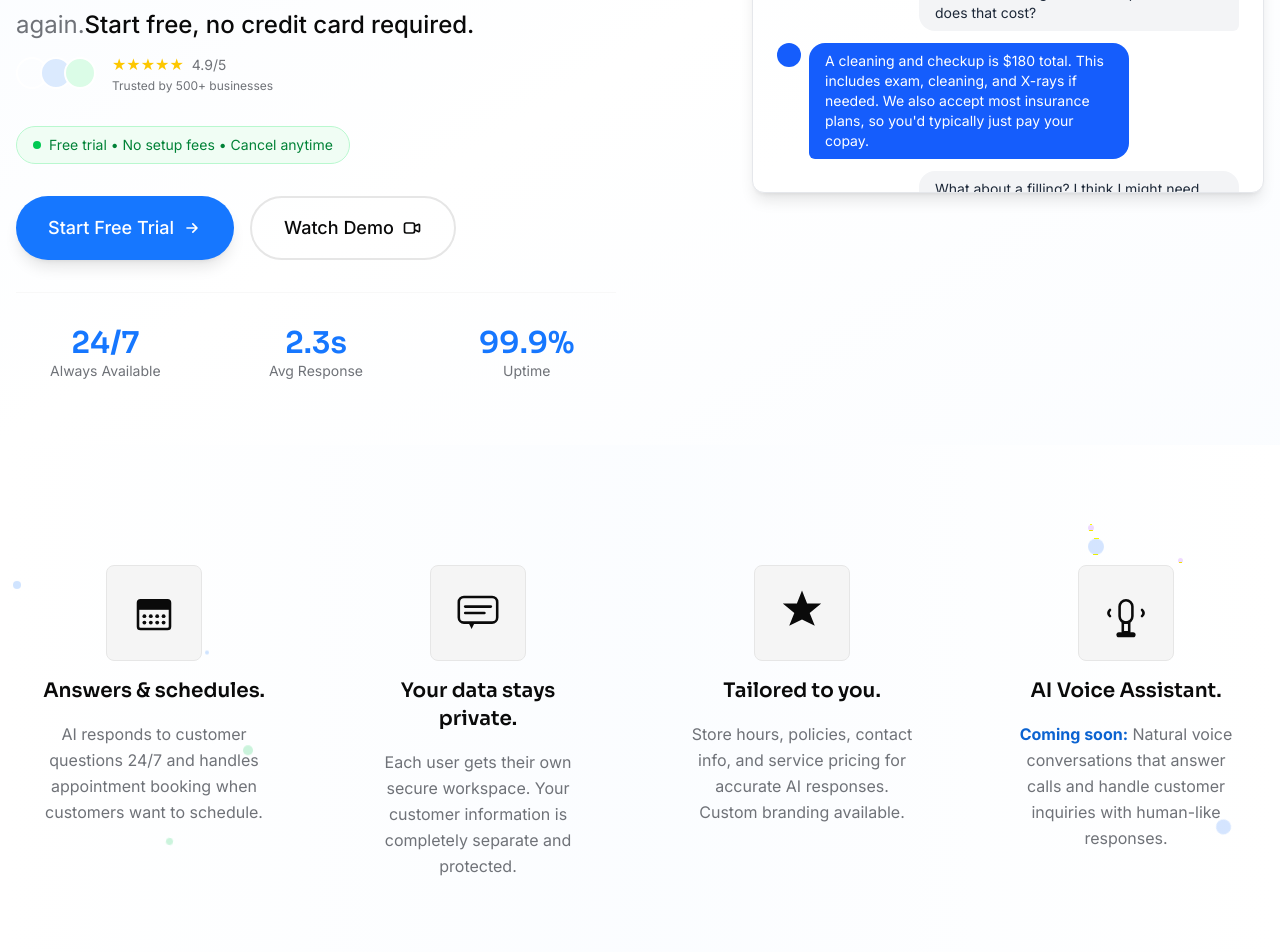
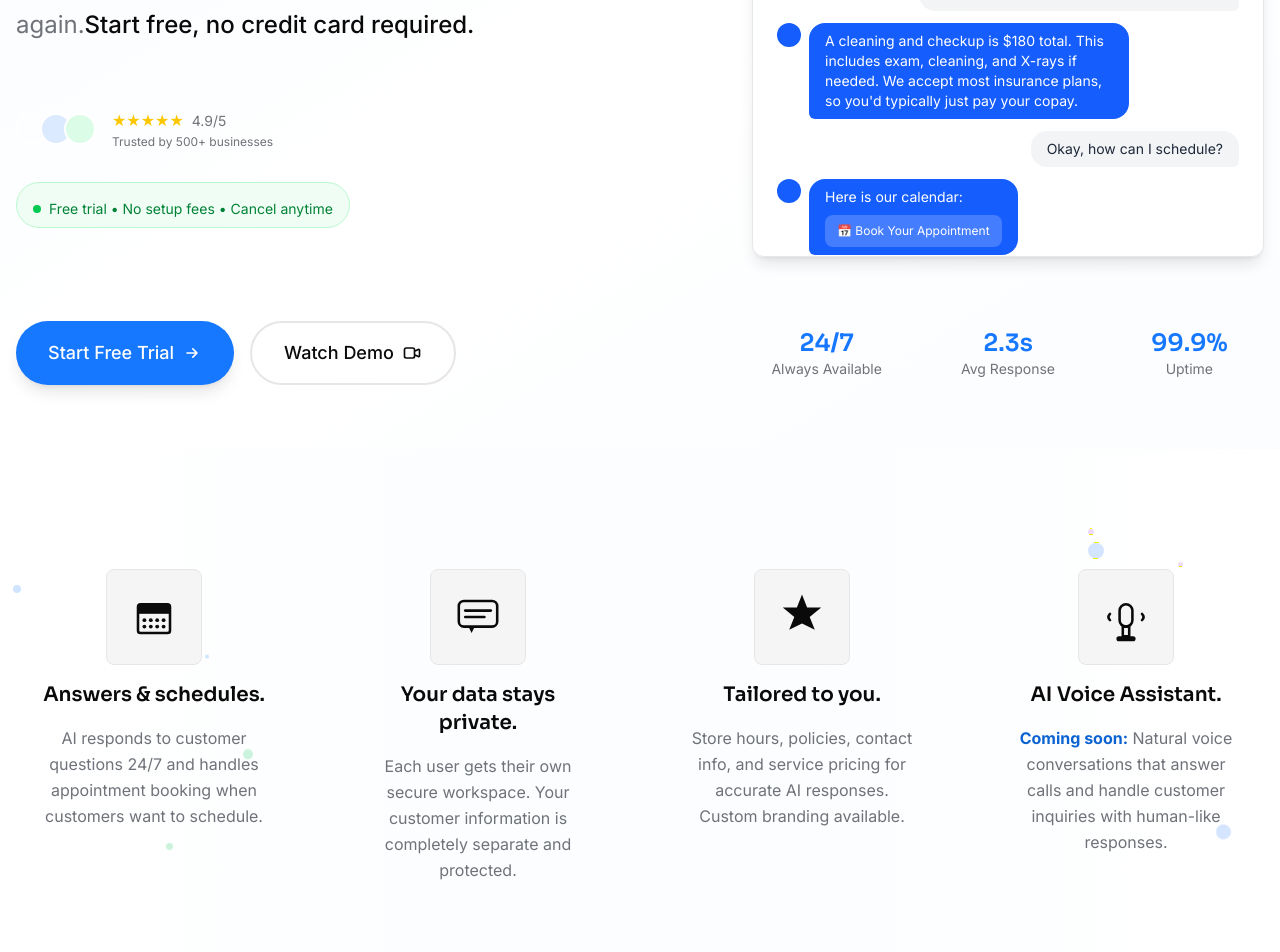
Before and after one commit to cabecaturbo/netiawebsite, a Next.js app: page / in a window 1280 px wide. Shown: the part 400-1352 px from the top of the page. Built offline with nearby package versions, Linux system fonts and the light colour scheme.

Commit message:
Improve hero section layout and chat conversation - expanded chat container, better spacing, simplified calendar button, complete conversation flow

```diff
--- a/components/Hero.tsx
+++ b/components/Hero.tsx
@@ -31,8 +31,10 @@ export const Hero = () => {
                 <span className="text-fg font-medium">Start free, no credit card required.</span>
               </p>
 
-              {/* Social Proof */}
-              <div className="flex items-center space-x-4 animate-fade-in-up animate-stagger-5">
+            </div>
+
+            {/* Social Proof - Moved down with more spacing */}
+            <div className="flex items-center space-x-4 animate-fade-in-up animate-stagger-5 pt-8">
               <div className="flex -space-x-2">
                 <div className="w-8 h-8 bg-primary-100 rounded-full border-2 border-white"></div>
                 <div className="w-8 h-8 bg-blue-100 rounded-full border-2 border-white"></div>
@@ -48,50 +50,11 @@ export const Hero = () => {
                 <p className="text-xs text-muted">Trusted by 500+ businesses</p>
               </div>
             </div>
-            </div>
 
-            {/* Urgency Banner */}
-            <div className="inline-flex items-center px-4 py-2 bg-green-50 border border-green-200 rounded-full text-sm text-green-700 animate-fade-in-up animate-stagger-5">
+            {/* Urgency Banner - Moved down with more spacing */}
+            <div className="inline-flex items-center px-4 py-2 bg-green-50 border border-green-200 rounded-full text-sm text-green-700 animate-fade-in-up animate-stagger-5 pt-4">
               <div className="w-2 h-2 bg-green-500 rounded-full mr-2 animate-pulse"></div>
               Free trial • No setup fees • Cancel anytime
-            </div>
-
-            {/* CTA Buttons */}
-            <div className="flex flex-col sm:flex-row gap-4 animate-fade-in-up animate-stagger-6">
-              <a
-                href="/pricing"
-                className="inline-flex items-center justify-center px-8 py-4 text-lg font-medium text-white bg-primary-500 rounded-full hover:bg-primary-600 transition-all duration-300 hover-lift btn-enhanced group shadow-lg"
-              >
-                <span className="relative z-10">Start Free Trial</span>
-                <svg className="ml-2 w-5 h-5 group-hover:scale-110 transition-transform duration-300" fill="none" stroke="currentColor" viewBox="0 0 24 24">
-                  <path strokeLinecap="round" strokeLinejoin="round" strokeWidth={2} d="M13 7l5 5m0 0l-5 5m5-5H6" />
-                </svg>
-              </a>
-              <a
-                href="/demo"
-                className="inline-flex items-center justify-center px-8 py-4 text-lg font-medium text-fg border-2 border-border rounded-full hover:bg-surface transition-all duration-300 hover-lift btn-enhanced group"
-              >
-                <span className="relative z-10">Watch Demo</span>
-                <svg className="ml-2 w-5 h-5 group-hover:scale-110 transition-transform duration-300" fill="none" stroke="currentColor" viewBox="0 0 24 24">
-                  <path strokeLinecap="round" strokeLinejoin="round" strokeWidth={2} d="M15 10l4.553-2.276A1 1 0 0121 8.618v6.764a1 1 0 01-1.447.894L15 14M5 18h8a2 2 0 002-2V8a2 2 0 00-2-2H5a2 2 0 00-2 2v8a2 2 0 002 2z" />
-                </svg>
-              </a>
-            </div>
-
-            {/* Metrics Section */}
-            <div className="grid grid-cols-3 gap-8 pt-8 border-t border-border/30 animate-fade-in animate-stagger-7">
-              <div className="text-center">
-                <div className="text-3xl font-display font-bold text-primary-500">24/7</div>
-                <div className="text-sm text-muted">Always Available</div>
-              </div>
-              <div className="text-center">
-                <div className="text-3xl font-display font-bold text-primary-500">2.3s</div>
-                <div className="text-sm text-muted">Avg Response</div>
-              </div>
-              <div className="text-center">
-                <div className="text-3xl font-display font-bold text-primary-500">99.9%</div>
-                <div className="text-sm text-muted">Uptime</div>
-              </div>
             </div>
           </div>
 
@@ -105,7 +68,7 @@ export const Hero = () => {
 
               {/* Additional floating balls in margins */}
 
-              <div className="bg-white border border-gray-200 rounded-xl p-6 shadow-lg hover-lift transition-all duration-500 relative overflow-hidden h-[28rem]">
+              <div className="bg-white border border-gray-200 rounded-xl p-6 shadow-lg hover-lift transition-all duration-500 relative overflow-hidden h-[32rem]">
                 {/* Subtle gradient overlay */}
                 <div className="absolute inset-0 bg-gradient-to-br from-primary-50/10 via-transparent to-transparent pointer-events-none"></div>
 
@@ -131,11 +94,11 @@ export const Hero = () => {
                 </div>
 
                 {/* Chat Messages */}
-                <div className="space-y-3 relative z-10 max-h-[24rem] overflow-y-auto">
+                <div className="space-y-3 relative z-10 h-[28rem] overflow-hidden">
                   {/* Customer Message */}
                   <div className="flex justify-end">
                     <div className="bg-gray-100 rounded-2xl rounded-br-md px-4 py-2 max-w-xs hover:bg-gray-200 transition-colors duration-300">
-                      <p className="text-sm text-gray-800">Hey! What services do you offer?</p>
+                      <p className="text-sm text-gray-800">What services do you offer?</p>
                     </div>
                   </div>
 
@@ -143,7 +106,7 @@ export const Hero = () => {
                   <div className="flex justify-start">
                     <div className="w-6 h-6 bg-blue-600 rounded-full flex-shrink-0 mr-2"></div>
                     <div className="bg-blue-600 rounded-2xl rounded-bl-md px-4 py-2 max-w-xs hover:bg-blue-700 transition-colors duration-300">
-                      <p className="text-sm text-white">We offer comprehensive dental services including cleanings ($120), fillings ($180), crowns ($1200), and cosmetic procedures. What type of service are you looking for?</p>
+                      <p className="text-sm text-white">We offer cleanings, fillings, crowns, and cosmetic procedures. What type of service are you looking for?</p>
                     </div>
                   </div>
 
@@ -158,74 +121,25 @@ export const Hero = () => {
                   <div className="flex justify-start">
                     <div className="w-6 h-6 bg-blue-600 rounded-full flex-shrink-0 mr-2"></div>
                     <div className="bg-blue-600 rounded-2xl rounded-bl-md px-4 py-2 max-w-xs hover:bg-blue-700 transition-colors duration-300">
-                      <p className="text-sm text-white">A cleaning and checkup is $180 total. This includes exam, cleaning, and X-rays if needed. We also accept most insurance plans, so you&apos;d typically just pay your copay.</p>
+                      <p className="text-sm text-white">A cleaning and checkup is $180 total. This includes exam, cleaning, and X-rays if needed. We accept most insurance plans, so you&apos;d typically just pay your copay.</p>
                     </div>
                   </div>
 
                   {/* Customer Response */}
                   <div className="flex justify-end">
                     <div className="bg-gray-100 rounded-2xl rounded-br-md px-4 py-2 max-w-xs hover:bg-gray-200 transition-colors duration-300">
-                      <p className="text-sm text-gray-800">What about a filling? I think I might need one</p>
+                      <p className="text-sm text-gray-800">Okay, how can I schedule?</p>
                     </div>
                   </div>
 
-                  {/* AI Response */}
+
+                  {/* AI Response with Calendar Link */}
                   <div className="flex justify-start">
                     <div className="w-6 h-6 bg-blue-600 rounded-full flex-shrink-0 mr-2"></div>
                     <div className="bg-blue-600 rounded-2xl rounded-bl-md px-4 py-2 max-w-xs hover:bg-blue-700 transition-colors duration-300">
-                      <p className="text-sm text-white">A filling typically costs $180-250 depending on the size and location. During your checkup, we&apos;ll let you know if you need one and give you an exact price.</p>
-                    </div>
-                  </div>
-
-                  {/* Customer Response */}
-                  <div className="flex justify-end">
-                    <div className="bg-gray-100 rounded-2xl rounded-br-md px-4 py-2 max-w-xs hover:bg-gray-200 transition-colors duration-300">
-                      <p className="text-sm text-gray-800">Do you take Delta Dental insurance?</p>
-                    </div>
-                  </div>
-
-                  {/* AI Response */}
-                  <div className="flex justify-start">
-                    <div className="w-6 h-6 bg-blue-600 rounded-full flex-shrink-0 mr-2"></div>
-                    <div className="bg-blue-600 rounded-2xl rounded-bl-md px-4 py-2 max-w-xs hover:bg-blue-700 transition-colors duration-300">
-                      <p className="text-sm text-white">Yes! We accept Delta Dental and most other major insurance plans. We&apos;ll verify your coverage and let you know your exact out-of-pocket cost before treatment.</p>
-                    </div>
-                  </div>
-
-                  {/* Customer Response */}
-                  <div className="flex justify-end">
-                    <div className="bg-gray-100 rounded-2xl rounded-br-md px-4 py-2 max-w-xs hover:bg-gray-200 transition-colors duration-300">
-                      <p className="text-sm text-gray-800">Perfect! When can I schedule an appointment?</p>
-                    </div>
-                  </div>
-
-                  {/* AI with Link */}
-                  <div className="flex justify-start">
-                    <div className="w-6 h-6 bg-blue-600 rounded-full flex-shrink-0 mr-2"></div>
-                    <div className="bg-blue-600 rounded-2xl rounded-bl-md px-4 py-2 max-w-xs hover:bg-blue-700 transition-colors duration-300">
-                      <p className="text-sm text-white">We&apos;re open Monday-Friday 8am-6pm and Saturday 9am-3pm. We also have evening appointments until 7pm on Tuesdays and Thursdays. What works best for you?</p>
+                      <p className="text-sm text-white">Here is our calendar:</p>
                       <div className="mt-2 bg-white/20 rounded-lg px-3 py-2 hover:bg-white/30 transition-colors duration-300 cursor-pointer group">
                         <p className="text-xs text-white group-hover:scale-105 transition-transform duration-300">📅 Book Your Appointment</p>
-                        <p className="text-xs text-white/80 mt-1">Click to view available times</p>
-                      </div>
-                    </div>
-                  </div>
-
-                  {/* Customer Response - Specific Time */}
-                  <div className="flex justify-end">
-                    <div className="bg-gray-100 rounded-2xl rounded-br-md px-4 py-2 max-w-xs hover:bg-gray-200 transition-colors duration-300">
-                      <p className="text-sm text-gray-800">I work during the day, so evening or weekend would be great</p>
-                    </div>
-                  </div>
-
-                  {/* AI Response - Calendar Link */}
-                  <div className="flex justify-start">
-                    <div className="w-6 h-6 bg-blue-600 rounded-full flex-shrink-0 mr-2"></div>
-                    <div className="bg-blue-600 rounded-2xl rounded-bl-md px-4 py-2 max-w-xs hover:bg-blue-700 transition-colors duration-300">
-                      <p className="text-sm text-white">Perfect! I&apos;ll send you our scheduling calendar where you can see all available evening and weekend times:</p>
-                      <div className="mt-2 bg-white/20 rounded-lg px-3 py-2 hover:bg-white/30 transition-colors duration-300 cursor-pointer group">
-                        <p className="text-xs text-white group-hover:scale-105 transition-transform duration-300">📅 Book Your Appointment</p>
-                        <p className="text-xs text-white/80 mt-1">Click to view available times</p>
                       </div>
                     </div>
                   </div>
@@ -249,6 +163,49 @@ export const Hero = () => {
             </div>
           </div>
         </div>
+
+        {/* Stats and CTA Buttons - Horizontally Aligned */}
+        <div className="flex flex-col md:flex-row items-start md:items-center justify-between mt-16">
+          {/* CTA Buttons Section - Left Side */}
+          <div className="flex flex-col sm:flex-row gap-4 mb-6 md:mb-0">
+            <a
+              href="/pricing"
+              className="inline-flex items-center justify-center px-8 py-4 text-lg font-medium text-white bg-primary-500 rounded-full hover:bg-primary-600 transition-all duration-300 hover-lift btn-enhanced group shadow-lg"
+            >
+              <span className="relative z-10">Start Free Trial</span>
+              <svg className="ml-2 w-5 h-5 group-hover:scale-110 transition-transform duration-300" fill="none" stroke="currentColor" viewBox="0 0 24 24">
+                <path strokeLinecap="round" strokeLinejoin="round" strokeWidth={2} d="M13 7l5 5m0 0l-5 5m5-5H6" />
+              </svg>
+            </a>
+            <a
+              href="/demo"
+              className="inline-flex items-center justify-center px-8 py-4 text-lg font-medium text-fg border-2 border-border rounded-full hover:bg-surface transition-all duration-300 hover-lift btn-enhanced group"
+            >
+              <span className="relative z-10">Watch Demo</span>
+              <svg className="ml-2 w-5 h-5 group-hover:scale-110 transition-transform duration-300" fill="none" stroke="currentColor" viewBox="0 0 24 24">
+                <path strokeLinecap="round" strokeLinejoin="round" strokeWidth={2} d="M15 10l4.553-2.276A1 1 0 0121 8.618v6.764a1 1 0 01-1.447.894L15 14M5 18h8a2 2 0 002-2V8a2 2 0 00-2-2H5a2 2 0 00-2 2v8a2 2 0 002 2z" />
+              </svg>
+            </a>
+          </div>
+
+          {/* Stats Section - Right Side, Same width as hero image */}
+          <div className="w-full max-w-md lg:max-w-lg">
+            <div className="grid grid-cols-3 gap-8">
+              <div className="text-center">
+                <div className="text-2xl font-display font-bold text-primary-500">24/7</div>
+                <div className="text-sm text-muted">Always Available</div>
+              </div>
+              <div className="text-center">
+                <div className="text-2xl font-display font-bold text-primary-500">2.3s</div>
+                <div className="text-sm text-muted">Avg Response</div>
+              </div>
+              <div className="text-center">
+                <div className="text-2xl font-display font-bold text-primary-500">99.9%</div>
+                <div className="text-sm text-muted">Uptime</div>
+              </div>
+            </div>
+          </div>
+        </div>
       </div>
     </section>
   )
```
Lines whose indentation alone changed are shown as unchanged.
